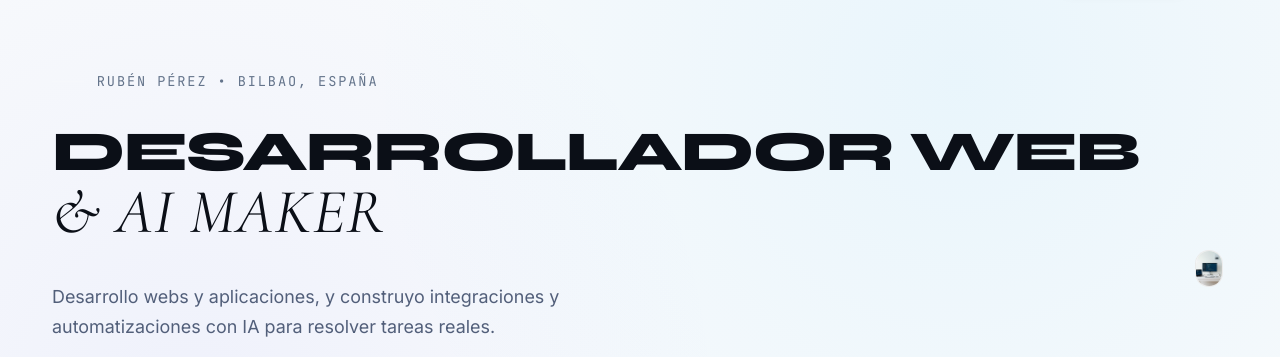
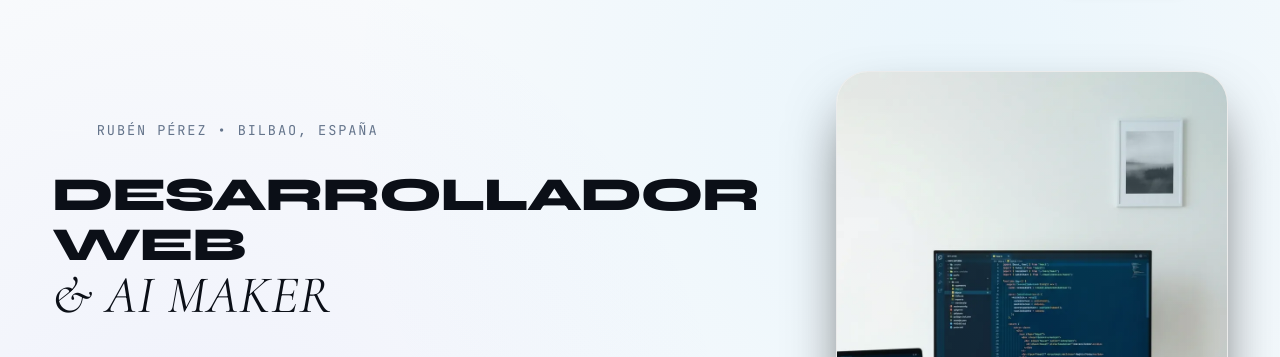
Before and after one commit to ArielG19/ruben.dev, a plain HTML site: page index.html in a window 1280 px wide. Shown: the part 81-438 px from the top of the page. Drawn offline with nearby package versions, Linux system fonts and the light colour scheme.

Commit message:
fix: el titular del hero ya no aplasta la imagen en escritorio
"DESARROLLADOR WEB" no se partia (white-space: nowrap) y ensanchaba su
columna: a 1280px la imagen quedaba diminuta y a 1440px desaparecia.
Ahora las columnas usan minmax(0, ...), el texto tiene mas espacio y el
tamano del titular se ajusta al ancho de su columna (6.5cqi) partiendo
entre palabras.

Co-Authored-By: Claude Opus 5.5 <noreply@anthropic.com>

```diff
--- a/index.html
+++ b/index.html
@@ -49,7 +49,7 @@
   <link rel="stylesheet" href="https://cdnjs.cloudflare.com/ajax/libs/font-awesome/6.5.1/css/all.min.css">
 
   <!-- Main Stylesheet -->
-  <link rel="stylesheet" href="style.css?v=14">
+  <link rel="stylesheet" href="style.css?v=15">
 </head>
 <body>
 
--- a/style.css
+++ b/style.css
@@ -425,12 +425,18 @@ button, input, textarea {
   margin: 0 auto;
   padding: 0 2rem;
   display: grid;
-  grid-template-columns: 1.15fr 0.85fr;
+  /* minmax(0, …) stops the headline from widening its column and squeezing the image */
+  grid-template-columns: minmax(0, 1.3fr) minmax(0, 0.7fr);
   gap: 3.5rem;
   align-items: center;
 }
 
 /* Hero Left Content */
+.hero-left-content {
+  /* Lets the headline size itself to this column (cqi units) */
+  container-type: inline-size;
+}
+
 .hero-eyebrow {
   display: flex;
   align-items: center;
@@ -451,7 +457,8 @@ button, input, textarea {
 
 .hero-headline {
   font-family: var(--font-heading);
-  font-size: clamp(2.8rem, 4.4vw, 4rem);
+  /* Syne is very wide: "DESARROLLADOR" is ~15em, so 6.5cqi keeps it inside the column */
+  font-size: min(clamp(2.8rem, 4.4vw, 4rem), 6.5cqi);
   font-weight: 800;
   line-height: 1.05;
   letter-spacing: -0.03em;
@@ -459,15 +466,9 @@ button, input, textarea {
   margin-bottom: 2.2rem;
 }
 
+/* Each line may wrap between words ("DESARROLLADOR / WEB") instead of overflowing */
 .hl-line {
   display: block;
-  white-space: nowrap;
-}
-
-@media (max-width: 480px) {
-  .hl-line {
-    white-space: normal;
-  }
 }
 
 .hero-headline .font-accent {
```
